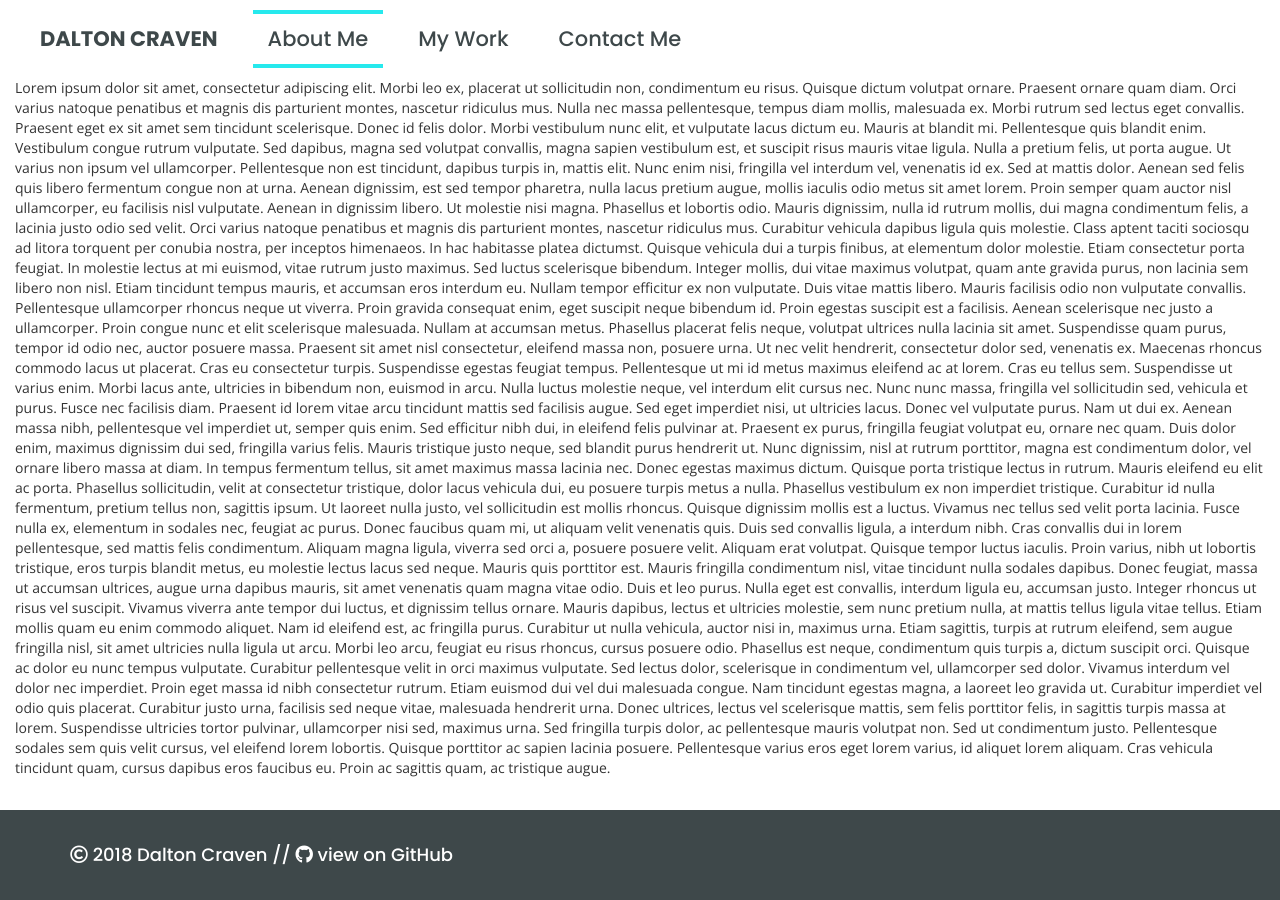
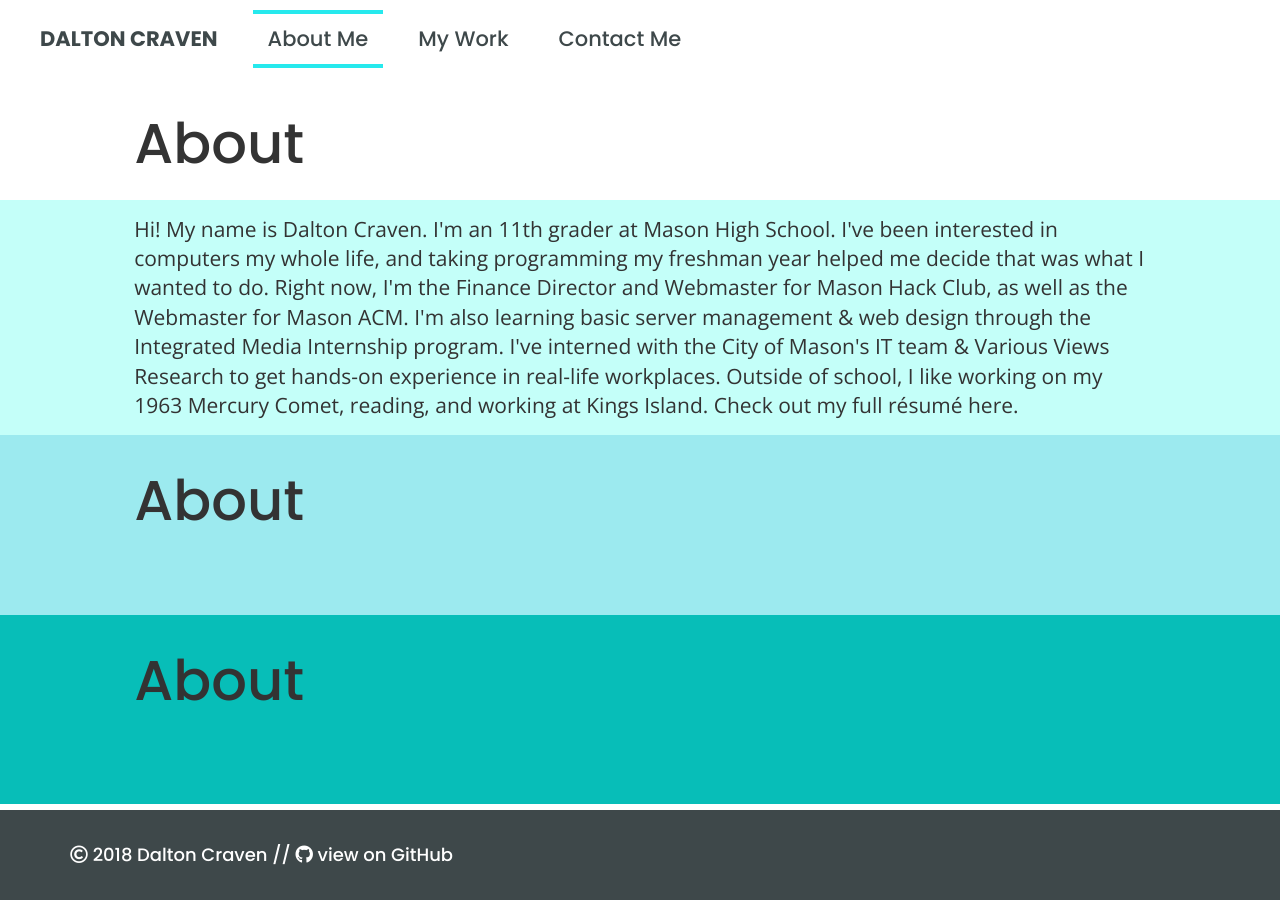
Before and after one commit to cravend/dev, a Jekyll site: the page built from about.html, in a window 1280 px wide. Built offline with Jekyll 4.4.1, drawn with Linux system fonts in a browser that asks for light colours; nearby versions of some CDN libraries.

Commit message:
add about page styling

```diff
--- a/_layouts/page.html
+++ b/_layouts/page.html
@@ -3,11 +3,7 @@ layout: default
 ---
 {% include nav.html %}
 
-<div class="container-fluid container-nav">
-
   {{ content }}
-
-</div>
 
 {% include footer.html %}
 
--- a/_sass/_nav.scss
+++ b/_sass/_nav.scss
@@ -1,8 +1,8 @@
 .navbar {
   background-color: white;
   font-family: 'Poppins', sans-serif;
-  color: #3e484a;
-  a {
+  color: $grey;
+  & a {
     display: block;
     margin: 10px 10px;
     padding: 5px 16px;
@@ -12,11 +12,12 @@
     text-decoration: none;
     transition: all .3s ease;
     &:hover, &:active, &:focus {
+      // color: $neon-blue;
       background-color: transparent !important;
     }
     &.active {
-      border-top: 4px solid #26E9ED;
-      border-bottom: 4px solid #26E9ED;
+      border-top: 4px solid $neon-blue;
+      border-bottom: 4px solid $neon-blue;
     }
   }
 }
--- a/about.html
+++ b/about.html
@@ -2,22 +2,27 @@
 layout: page
 title: About
 ---
-<p>Lorem ipsum dolor sit amet, consectetur adipiscing elit. Morbi leo ex, placerat ut sollicitudin non, condimentum eu risus. Quisque dictum volutpat ornare. Praesent ornare quam diam. Orci varius natoque penatibus et magnis dis parturient montes, nascetur ridiculus mus. Nulla nec massa pellentesque, tempus diam mollis, malesuada ex. Morbi rutrum sed lectus eget convallis. Praesent eget ex sit amet sem tincidunt scelerisque. Donec id felis dolor. Morbi vestibulum nunc elit, et vulputate lacus dictum eu. Mauris at blandit mi. Pellentesque quis blandit enim. Vestibulum congue rutrum vulputate. Sed dapibus, magna sed volutpat convallis, magna sapien vestibulum est, et suscipit risus mauris vitae ligula. Nulla a pretium felis, ut porta augue.
-
-Ut varius non ipsum vel ullamcorper. Pellentesque non est tincidunt, dapibus turpis in, mattis elit. Nunc enim nisi, fringilla vel interdum vel, venenatis id ex. Sed at mattis dolor. Aenean sed felis quis libero fermentum congue non at urna. Aenean dignissim, est sed tempor pharetra, nulla lacus pretium augue, mollis iaculis odio metus sit amet lorem. Proin semper quam auctor nisl ullamcorper, eu facilisis nisl vulputate. Aenean in dignissim libero. Ut molestie nisi magna. Phasellus et lobortis odio. Mauris dignissim, nulla id rutrum mollis, dui magna condimentum felis, a lacinia justo odio sed velit. Orci varius natoque penatibus et magnis dis parturient montes, nascetur ridiculus mus. Curabitur vehicula dapibus ligula quis molestie. Class aptent taciti sociosqu ad litora torquent per conubia nostra, per inceptos himenaeos.
-
-In hac habitasse platea dictumst. Quisque vehicula dui a turpis finibus, at elementum dolor molestie. Etiam consectetur porta feugiat. In molestie lectus at mi euismod, vitae rutrum justo maximus. Sed luctus scelerisque bibendum. Integer mollis, dui vitae maximus volutpat, quam ante gravida purus, non lacinia sem libero non nisl. Etiam tincidunt tempus mauris, et accumsan eros interdum eu. Nullam tempor efficitur ex non vulputate. Duis vitae mattis libero.
-
-Mauris facilisis odio non vulputate convallis. Pellentesque ullamcorper rhoncus neque ut viverra. Proin gravida consequat enim, eget suscipit neque bibendum id. Proin egestas suscipit est a facilisis. Aenean scelerisque nec justo a ullamcorper. Proin congue nunc et elit scelerisque malesuada. Nullam at accumsan metus. Phasellus placerat felis neque, volutpat ultrices nulla lacinia sit amet.
-
-Suspendisse quam purus, tempor id odio nec, auctor posuere massa. Praesent sit amet nisl consectetur, eleifend massa non, posuere urna. Ut nec velit hendrerit, consectetur dolor sed, venenatis ex. Maecenas rhoncus commodo lacus ut placerat. Cras eu consectetur turpis. Suspendisse egestas feugiat tempus. Pellentesque ut mi id metus maximus eleifend ac at lorem. Cras eu tellus sem. Suspendisse ut varius enim.
-
-Morbi lacus ante, ultricies in bibendum non, euismod in arcu. Nulla luctus molestie neque, vel interdum elit cursus nec. Nunc nunc massa, fringilla vel sollicitudin sed, vehicula et purus. Fusce nec facilisis diam. Praesent id lorem vitae arcu tincidunt mattis sed facilisis augue. Sed eget imperdiet nisi, ut ultricies lacus. Donec vel vulputate purus. Nam ut dui ex. Aenean massa nibh, pellentesque vel imperdiet ut, semper quis enim. Sed efficitur nibh dui, in eleifend felis pulvinar at. Praesent ex purus, fringilla feugiat volutpat eu, ornare nec quam. Duis dolor enim, maximus dignissim dui sed, fringilla varius felis. Mauris tristique justo neque, sed blandit purus hendrerit ut. Nunc dignissim, nisl at rutrum porttitor, magna est condimentum dolor, vel ornare libero massa at diam.
-
-In tempus fermentum tellus, sit amet maximus massa lacinia nec. Donec egestas maximus dictum. Quisque porta tristique lectus in rutrum. Mauris eleifend eu elit ac porta. Phasellus sollicitudin, velit at consectetur tristique, dolor lacus vehicula dui, eu posuere turpis metus a nulla. Phasellus vestibulum ex non imperdiet tristique. Curabitur id nulla fermentum, pretium tellus non, sagittis ipsum. Ut laoreet nulla justo, vel sollicitudin est mollis rhoncus. Quisque dignissim mollis est a luctus. Vivamus nec tellus sed velit porta lacinia. Fusce nulla ex, elementum in sodales nec, feugiat ac purus. Donec faucibus quam mi, ut aliquam velit venenatis quis. Duis sed convallis ligula, a interdum nibh. Cras convallis dui in lorem pellentesque, sed mattis felis condimentum. Aliquam magna ligula, viverra sed orci a, posuere posuere velit.
-
-Aliquam erat volutpat. Quisque tempor luctus iaculis. Proin varius, nibh ut lobortis tristique, eros turpis blandit metus, eu molestie lectus lacus sed neque. Mauris quis porttitor est. Mauris fringilla condimentum nisl, vitae tincidunt nulla sodales dapibus. Donec feugiat, massa ut accumsan ultrices, augue urna dapibus mauris, sit amet venenatis quam magna vitae odio. Duis et leo purus. Nulla eget est convallis, interdum ligula eu, accumsan justo. Integer rhoncus ut risus vel suscipit. Vivamus viverra ante tempor dui luctus, et dignissim tellus ornare. Mauris dapibus, lectus et ultricies molestie, sem nunc pretium nulla, at mattis tellus ligula vitae tellus. Etiam mollis quam eu enim commodo aliquet. Nam id eleifend est, ac fringilla purus.
-
-Curabitur ut nulla vehicula, auctor nisi in, maximus urna. Etiam sagittis, turpis at rutrum eleifend, sem augue fringilla nisl, sit amet ultricies nulla ligula ut arcu. Morbi leo arcu, feugiat eu risus rhoncus, cursus posuere odio. Phasellus est neque, condimentum quis turpis a, dictum suscipit orci. Quisque ac dolor eu nunc tempus vulputate. Curabitur pellentesque velit in orci maximus vulputate. Sed lectus dolor, scelerisque in condimentum vel, ullamcorper sed dolor. Vivamus interdum vel dolor nec imperdiet. Proin eget massa id nibh consectetur rutrum. Etiam euismod dui vel dui malesuada congue. Nam tincidunt egestas magna, a laoreet leo gravida ut. Curabitur imperdiet vel odio quis placerat. Curabitur justo urna, facilisis sed neque vitae, malesuada hendrerit urna. Donec ultrices, lectus vel scelerisque mattis, sem felis porttitor felis, in sagittis turpis massa at lorem.
-
-Suspendisse ultricies tortor pulvinar, ullamcorper nisi sed, maximus urna. Sed fringilla turpis dolor, ac pellentesque mauris volutpat non. Sed ut condimentum justo. Pellentesque sodales sem quis velit cursus, vel eleifend lorem lobortis. Quisque porttitor ac sapien lacinia posuere. Pellentesque varius eros eget lorem varius, id aliquet lorem aliquam. Cras vehicula tincidunt quam, cursus dapibus eros faucibus eu. Proin ac sagittis quam, ac tristique augue.</p>
+<div class="container-fluid container-nav">
+    <div class="color-box row" id="one">
+      <div class="col-xs-12 col-md-10 col-md-offset-1">
+        <h1 class="featurette-heading">{{ page.title }}</h1>
+      </div>
+    </div>
+    <div class="color-box row" id="two">
+      <div class="col-xs-12 col-md-10 col-md-offset-1">
+        <p class="lead">Hi! My name is Dalton Craven. I'm an 11th grader at Mason High School. I've been interested in computers my whole life, and taking programming my freshman year helped me decide that was what I wanted to do. Right now, I'm the Finance Director and Webmaster for Mason Hack Club, as well as the Webmaster for Mason ACM. I'm also learning basic server management & web design through the Integrated Media Internship program. I've interned with the City of Mason's IT team & Various Views Research to get hands-on experience in real-life workplaces. Outside of school, I like working on my 1963 Mercury Comet, reading, and working at Kings Island. Check out my full résumé here.</p>
+      </div>
+    </div>
+    <div class="color-box row" id="three">
+      <div class="col-xs-12 col-md-10 col-md-offset-1">
+        <h1 class="featurette-heading">{{ page.title }}</h1>
+        <p class="lead"> </p>
+      </div>
+    </div>
+    <div class="color-box row" id="four">
+      <div class="col-xs-12 col-md-10 col-md-offset-1">
+        <h1 class="featurette-heading">{{ page.title }}</h1>
+        <p class="lead"> </p>
+      </div>
+    </div>
+</div>
--- a/assets/css/main.scss
+++ b/assets/css/main.scss
@@ -2,12 +2,10 @@
 ---
 @import "vars";
 
-@import "nav";
 html {
   position: relative;
   min-height: 100%;
 }
-
 
 a {
   text-decoration: none;
@@ -31,6 +29,8 @@ footer {
   bottom: 0;
   width: 100%;
 }
+
+@import "nav";
 
 .home-item {
   padding: 0 15px !important;
@@ -58,6 +58,19 @@ footer {
   text-align: center;
 }
 
+.featurette-heading {
+  font-size: 400%;
+}
+
+.lead {
+  margin-bottom: 0;
+}
+
+.color-box {
+  padding: 15px;
+  overflow: hidden;
+}
+
 #home {
   width: 100%;
   height: 100vh;
@@ -71,5 +84,24 @@ footer {
 }
 
 // @import "fade";
+#one {
+  background-color: white;
+}
+
+#two {
+  background-color: $light-blue;
+}
+
+#three {
+  background-color: $mid-blue;
+  height: 20vh;
+}
+
+#four {
+  background-color: $dark-blue;
+  height: 21vh;
+}
+
+@import "fade";
 
 @import "media";
--- a/assets/js/footer.js
+++ b/assets/js/footer.js
@@ -1,3 +1,3 @@
 $(document).ready(function() {
-  $(".container-nav").css("margin-bottom", $("footer").outerHeight());
+  $(".container-nav").css("margin-bottom", ($("footer").outerHeight()-1));
 });
```
